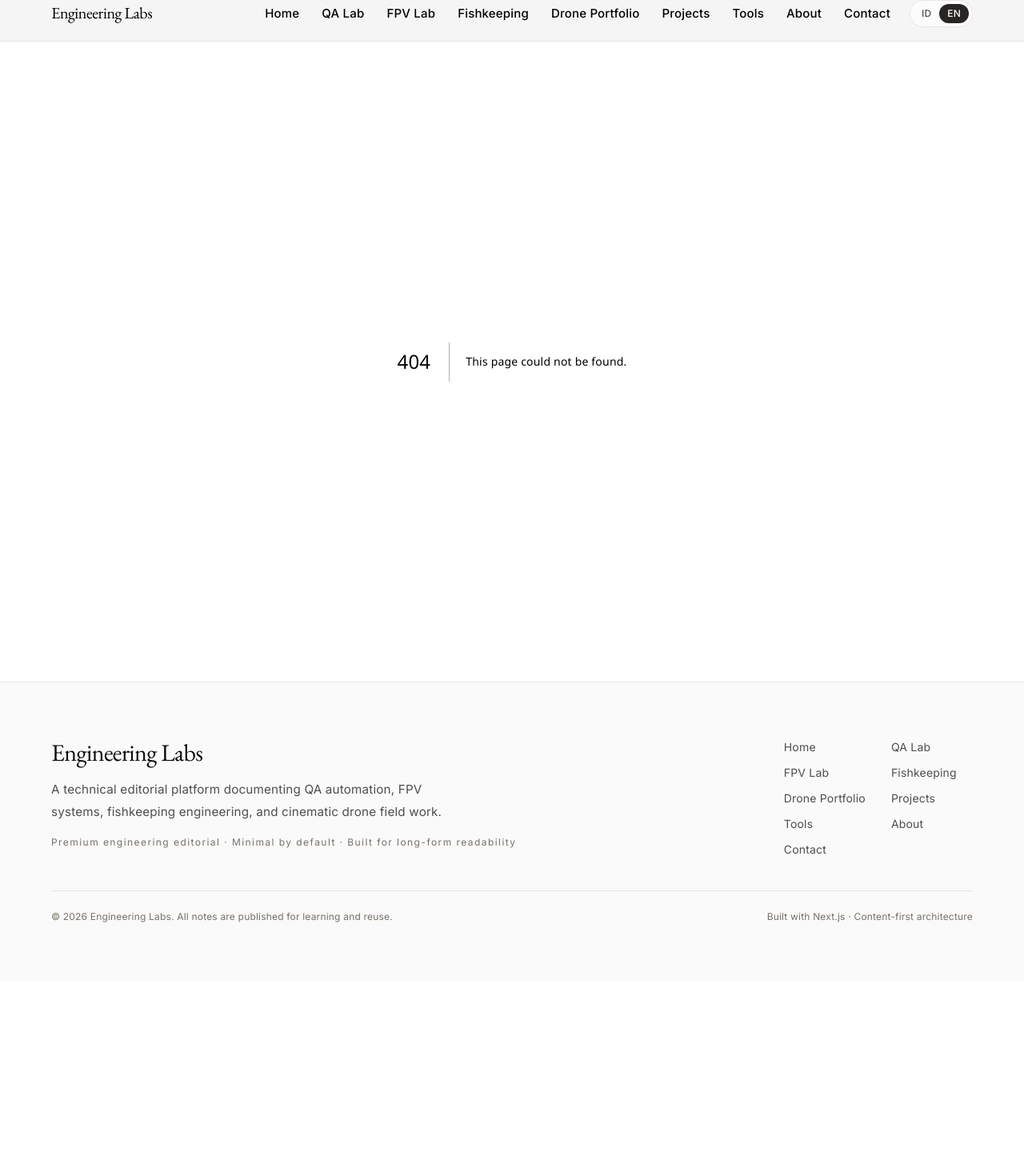
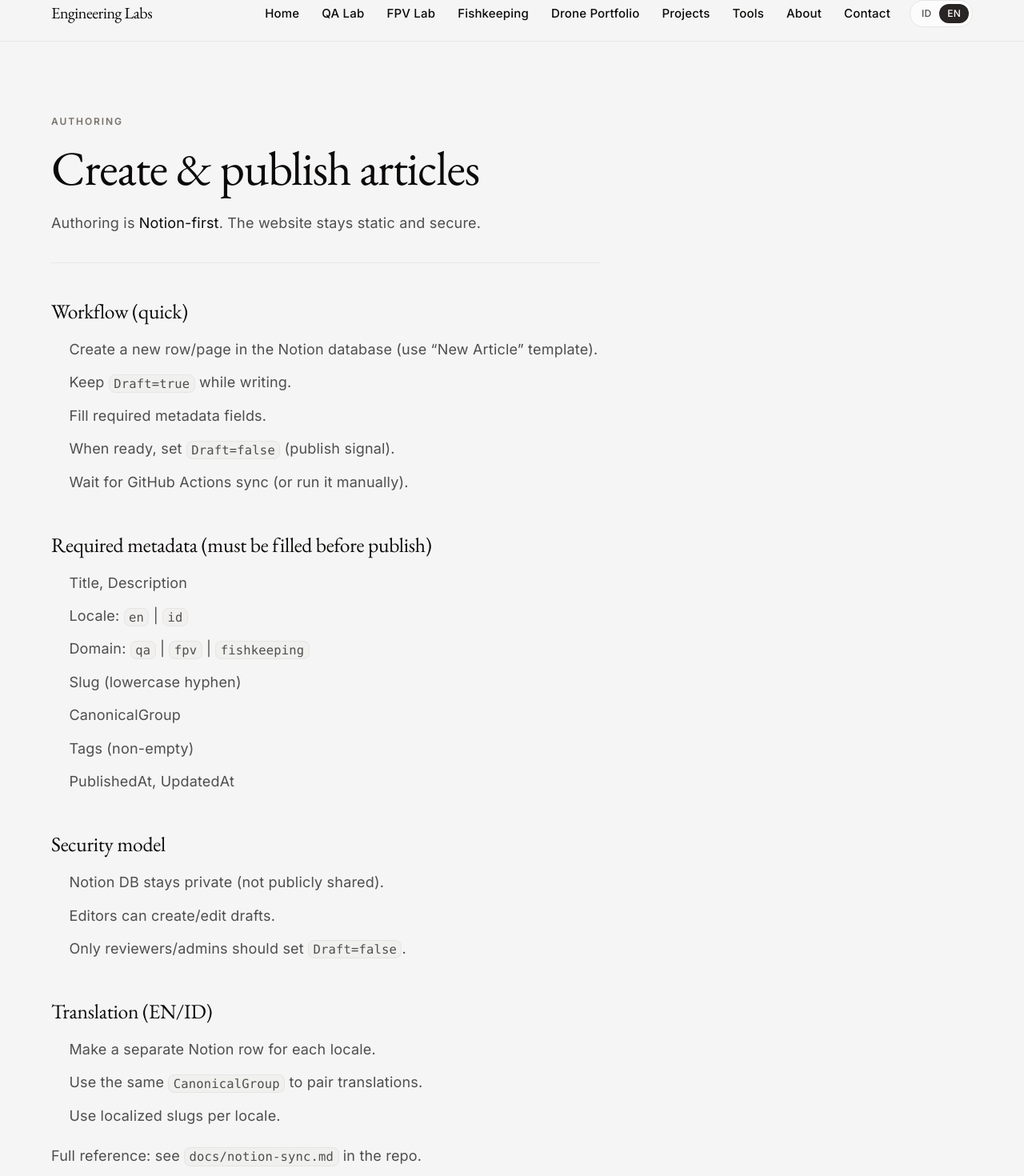
Before and after one commit to randykaskuser/ranmaul-engineering-labs, a Next.js app: page /create in a window 1280 px wide. Before the commit this address had no page. Shown: the part 17-1487 px from the top of the page at 80% size. Before the commit the page ends 1243 px from the top, so only its background shows below. Built offline with nearby package versions, Linux system fonts and the light colour scheme.

Commit message:
Docs: Notion-first authoring guide + roadmap Phase 3.6

```diff
--- /dev/null
+++ b/app/(static)/create/page.tsx
@@ -0,0 +1,55 @@
+export default function CreateGuidePage() {
+  return (
+    <section className="section-space">
+      <div className="container-reading">
+        <header className="section-divider pb-8">
+          <p className="type-kicker">Authoring</p>
+          <h1 className="display-title mt-4 text-4xl text-ink md:text-6xl">Create & publish articles</h1>
+          <p className="type-lede mt-5 max-w-[70ch]">
+            Authoring is <span className="text-ink">Notion-first</span>. The website stays static and secure.
+          </p>
+        </header>
+
+        <div className="article-prose mt-10">
+          <h2>Workflow (quick)</h2>
+          <ol>
+            <li>Create a new row/page in the Notion database (use “New Article” template).</li>
+            <li>Keep <code>Draft=true</code> while writing.</li>
+            <li>Fill required metadata fields.</li>
+            <li>When ready, set <code>Draft=false</code> (publish signal).</li>
+            <li>Wait for GitHub Actions sync (or run it manually).</li>
+          </ol>
+
+          <h2>Required metadata (must be filled before publish)</h2>
+          <ul>
+            <li>Title, Description</li>
+            <li>Locale: <code>en</code> | <code>id</code></li>
+            <li>Domain: <code>qa</code> | <code>fpv</code> | <code>fishkeeping</code></li>
+            <li>Slug (lowercase hyphen)</li>
+            <li>CanonicalGroup</li>
+            <li>Tags (non-empty)</li>
+            <li>PublishedAt, UpdatedAt</li>
+          </ul>
+
+          <h2>Security model</h2>
+          <ul>
+            <li>Notion DB stays private (not publicly shared).</li>
+            <li>Editors can create/edit drafts.</li>
+            <li>Only reviewers/admins should set <code>Draft=false</code>.</li>
+          </ul>
+
+          <h2>Translation (EN/ID)</h2>
+          <ul>
+            <li>Make a separate Notion row for each locale.</li>
+            <li>Use the same <code>CanonicalGroup</code> to pair translations.</li>
+            <li>Use localized slugs per locale.</li>
+          </ul>
+
+          <p>
+            Full reference: see <code>docs/notion-sync.md</code> in the repo.
+          </p>
+        </div>
+      </div>
+    </section>
+  );
+}
```
Also changed, not shown: 2 other files (tests, documents, lock files or other folders).
